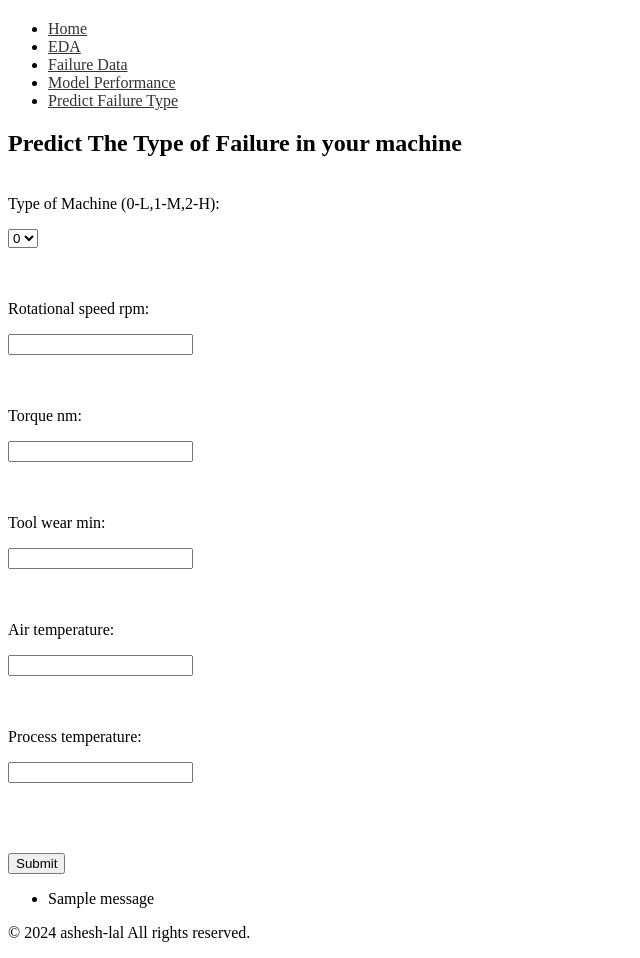
After one commit to asheshh-lal/Predictive-maintenence, a Django app: page /form in a window 1280 px wide. The commit adds this page. Shown: the whole page, without its empty margins (0-640 px from the left). Run offline with Django 5.2, Linux system fonts and the light colour scheme; one stand-in notice (Sample message) is shown; some libraries are stand-ins or nearby versions.

Commit message:
pkl files added

```diff
--- a/core/app/forms.py
+++ b/core/app/forms.py
@@ -5,3 +5,17 @@ class FailureForm(forms.Form):
     type_of_failure = Dash.objects.values_list('type_of_failure', flat=True).distinct()
     failure_choices = [(choice, choice) for choice in type_of_failure]
     Failure = forms.ChoiceField(choices=failure_choices)
+
+class ApprovalForm(forms.Form):
+    # type_of_machine = Dash.objects.values_list('Type', flat=True).distinct()
+    TYPE_CHOICES = (
+        (0, '0'),
+        (1, '1'),
+        (2, '2'),
+    )
+    Type = forms.ChoiceField(choices=TYPE_CHOICES, label='Type of Machine (0-L,1-M,2-H)')
+    Rotational_speed_rpm=forms.IntegerField()
+    Torque_Nm=forms.IntegerField()
+    Tool_wear_min=forms.IntegerField()
+    Air_temperature=forms.IntegerField()
+    Process_temperature=forms.IntegerField()
--- a/core/app/models.py
+++ b/core/app/models.py
@@ -17,5 +17,6 @@ class Dash(models.Model):
     Process_temperature =  models.FloatField(default=0)
 
 
+
     # def __str__(self):
     #     return f'{self.Document} - {self.Article}'
--- a/core/app/templates/app/base.html
+++ b/core/app/templates/app/base.html
@@ -20,9 +20,6 @@
 </head>
 <body>
     <nav class="navbar navbar-expand-lg navbar-light bg-light">
-        <button class="navbar-toggler" type="button" data-toggle="collapse" data-target="#navbarNav" aria-controls="navbarNav" aria-expanded="false" aria-label="Toggle navigation">
-            <span class="navbar-toggler-icon"></span>
-        </button>
         <div class="collapse navbar-collapse" id="navbarNav">
             <ul class="navbar-nav flex-column">
                 <li class="nav-item active">
@@ -38,7 +35,7 @@
                     <a class="nav-link" href="#">Model Performance</a>
                 </li>
                 <li class="nav-item">
-                    <a class="nav-link" href="#">Predict</a>
+                    <a href="{% url 'predict_failure_type' %}">Predict Failure Type</a>
                 </li>
             </ul>
         </div>
--- /dev/null
+++ b/core/app/templates/app/form1.html
@@ -0,0 +1,25 @@
+{% extends 'app/base.html' %}
+
+{% block content %}
+<body>
+    <div class="form-container">
+        <h2 class="text-center mb-3">Predict The Type of Failure in your machine</h2>
+        <form method="post">
+            {% csrf_token %}
+            <div class="form-group">
+                {{ form|linebreaks }}
+            </div>
+            <button type="submit" class="btn btn-primary btn-block mb-3">Submit</button>
+        </form>
+        {% if messages %}
+        <ul class="messages">
+            {% for message in messages %}
+            <li {% if message.tags %} class="{{ message.tags }}"{% endif %}>
+                {{ message }}
+            </li>
+            {% endfor %}
+        </ul>
+        {% endif %}
+    </div>
+</body>
+{% endblock %}
--- a/core/app/urls.py
+++ b/core/app/urls.py
@@ -7,7 +7,6 @@ urlpatterns = [
     path('', views.display_base_html, name='display_base'),
     path('eda', views.render_combined_charts, name='combined_charts'),
     path('customize', views.generate_chart9_data, name='customize_chart'),
-
-
+    path('form', views.cxcontact, name='predict_failure_type'),
 ]
 # + static(settings.STATIC_URL, document_root=settings.STATIC_ROOT)
--- a/core/app/views.py
+++ b/core/app/views.py
@@ -9,7 +9,9 @@ import pandas as pd
 import plotly.graph_objs as go
 from plotly.subplots import make_subplots
 import seaborn as sns
-from . forms import FailureForm
+from . forms import FailureForm,ApprovalForm
+import joblib
+
 
 # Function to generate chart by distribution of the type of machine in the dataset
 def generate_chart1_data():
@@ -220,6 +222,39 @@ def render_combined_charts(request):
 
     return render(request, 'app/chart.html', context)
 
-
+## function to display homepage
 def display_base_html(request):
     return render(request, 'app/base.html')
+
+
+def approvereject(unit):
+    try:
+        mdl = joblib.load("/Users/asheshlalshrestha/Desktop/Datanal/Project/Predictive-maintenence/core/app/rf1.pkl")
+        scalers = joblib.load("/Users/asheshlalshrestha/Desktop/Datanal/Project/Predictive-maintenence/core/app/scaler.pkl")
+        scale_cols = ['Rotational_speed_rpm', 'Torque_Nm', 'Tool_wear_min', 'Air temperature', 'Process_temperature']
+        unit = unit.drop('csrfmiddlewaretoken',axis=1)
+        X = scalers.transform(unit[scale_cols])
+        return X
+        # y_pred = mdl.predict(X)
+        # return y_pred
+    except ValueError as e:
+        return (e.args[0])
+
+def cxcontact(request):
+    if request.method == 'POST':
+        form = ApprovalForm(request.POST)
+        if form.is_valid():
+            Type = form.cleaned_data['Type']
+            Rotational_speed_rpm=form.cleaned_data['Rotational_speed_rpm']
+            Torque_Nm=form.cleaned_data['Torque_Nm']
+            Tool_wear_min=form.cleaned_data['Tool_wear_min']
+            Air_temperature=form.cleaned_data['Air_temperature']
+            Process_temperature=form.cleaned_data['Process_temperature']
+            myDict = (request.POST).dict()
+            df = pd.DataFrame(myDict, index=[0])
+            print(df)
+            print(approvereject(df))
+
+    form=ApprovalForm()
+
+    return render(request, 'app/form1.html', {'form':form})
```
Also changed, not shown: 5 other files.
